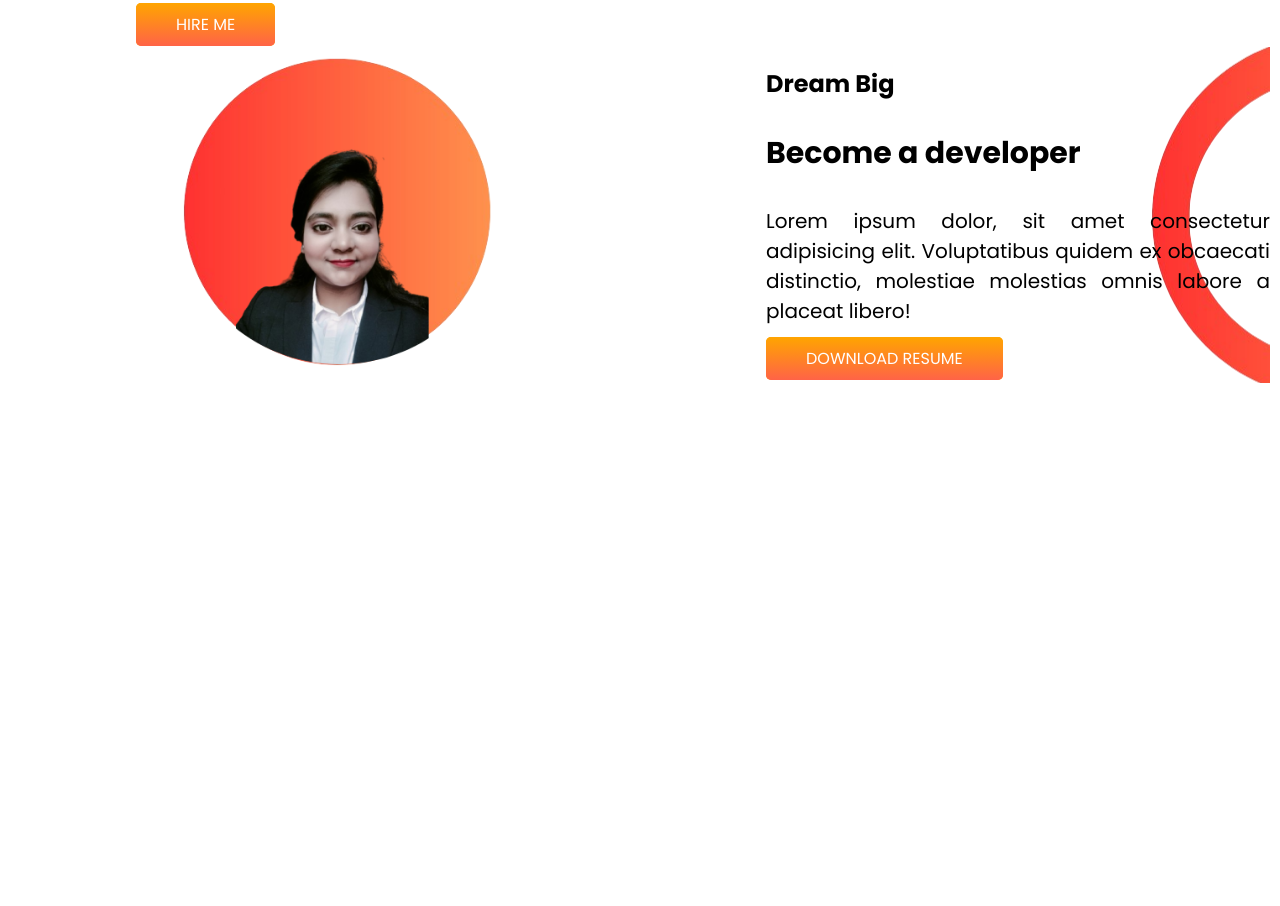
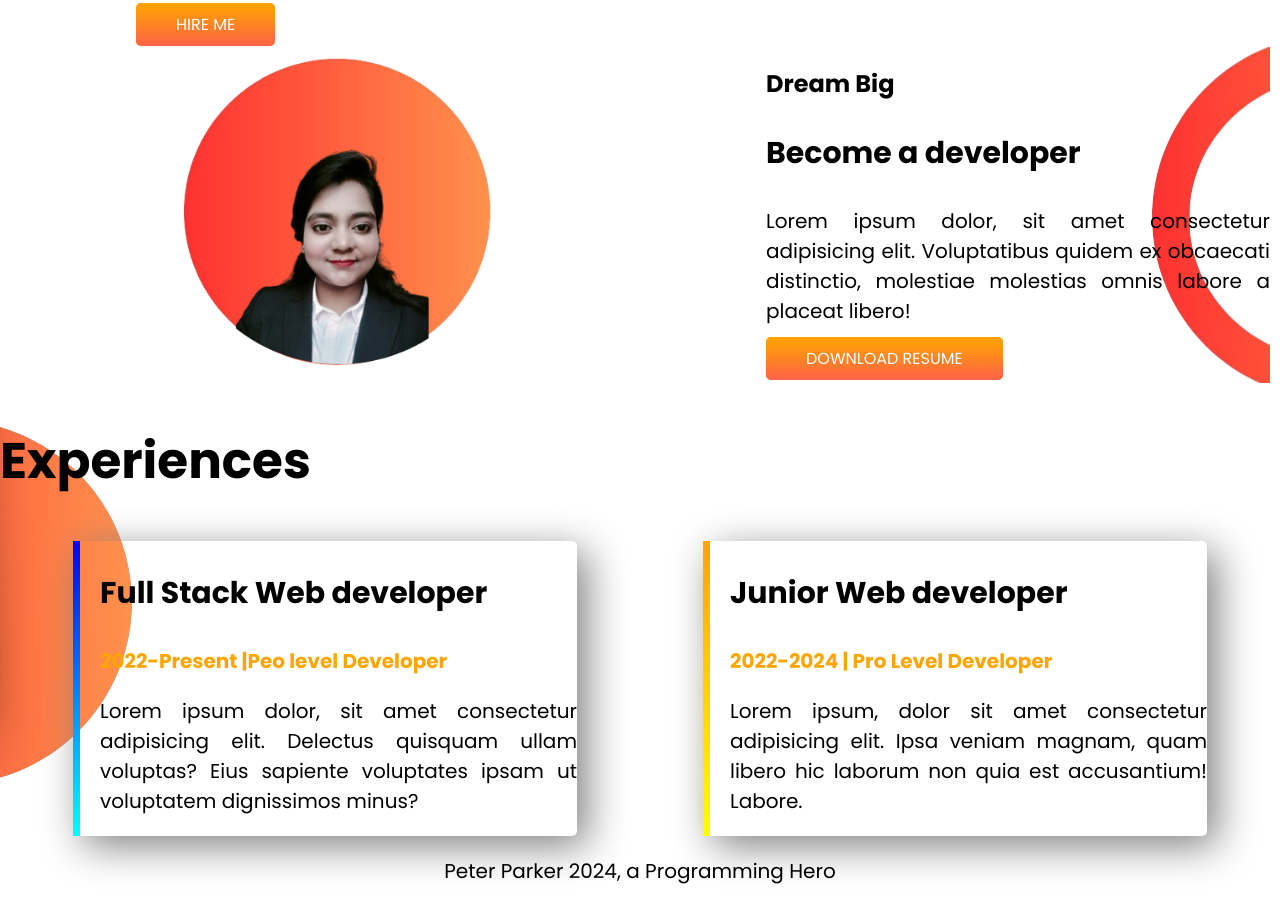
Before and after one commit to Rawnakj1208/portfolio, a plain HTML site: page index.html in a window 1280 px wide. Shown: the part 728-1634 px from the top of the page. Before the commit the page ends 1121 px from the top, so only its background shows below. Drawn offline with Linux system fonts and the light colour scheme.

Commit message:
third part added

```diff
--- a/index.html
+++ b/index.html
@@ -10,7 +10,8 @@
 <link rel="stylesheet" href="style.css">
 </head>
 <body>
- <section class="top-banner">
+ <!-- part1 -->
+ <section class="top-banner flexible-container">
     <div class="half-width">
       <h1>Welcome To</h1>
       <h1><span class="orangecolor">Rawnak Jahan </span>World</h1>
@@ -23,8 +24,8 @@
      <img src="imges/backround.png" alt="">
     </div>
 </section>
-
-<section class="dream-big">
+<!-- part2 -->
+<section class="dream-big flexible-container">
     <div class="half-width">
         <img src="imges/backround.png" alt="">
     </div>
@@ -36,5 +37,26 @@
     </div>
 
 </section>
+
+<!-- part3 -->
+
+<section class="experiance-area">
+    <h1>Experiences</h1>
+    <div class="flexible-container">
+        <div id="web-dev-exp"   class="experiance-item">
+            <h3 >Full Stack Web developer</h3>
+            <h3 class="h3small orangecolor">2022-Present |Peo level Developer</h3>
+            <p>Lorem ipsum dolor, sit amet consectetur adipisicing elit. Delectus quisquam ullam voluptas? Eius sapiente voluptates ipsam ut voluptatem dignissimos minus?</p>
+        </div>
+        <div id="web-dev-exp1" class="experiance-item">
+            <h3>Junior Web developer</h3>
+            <h3 class="h3small orangecolor">2022-2024 | Pro Level Developer</h3>
+            <p>Lorem ipsum, dolor sit amet consectetur adipisicing elit. Ipsa veniam magnam, quam libero hic laborum non quia est accusantium! Labore.</p>
+        </div>
+    </div>
+
+</section>
+<footer>
+    <p>Peter Parker 2024, a Programming Hero</p></footer>
 </body>
 </html>
--- a/style.css
+++ b/style.css
@@ -9,6 +9,10 @@ h1{
 h3{
     font-size: 30px;
 }
+
+.h3small{
+    font-size: 20px;
+}
 p{
     font-size: 20px;
     text-align: justify;
@@ -17,7 +21,7 @@ p{
     color: orange;
 }
 
-section{
+.flexible-container{
     display: flex;
     margin: 10px;
 }
@@ -52,5 +56,40 @@ section{
     background-image:url(imges/section2coener.png) ;
     background-repeat: no-repeat;
     background-position: right;
+}
+
+.experiance-area{
+    background-image: url(imges/section3side.png);
+    background-repeat: no-repeat;
+}
+/* offset-x,ofset-y,blur-redius,color */
+.experiance-item{
+    box-shadow: 10px 10px 40px gray ;
+    width: 40%;
+    margin-left:5% ;
+    margin-right: 5%;
+    padding-left: 20px;
+    border-radius:5px ;
+    border-left: 5px;
+}
+
+#web-dev-exp{
+    border-left:7px solid ;
+    border-image: linear-gradient(blue,cyan
+    );
+    border-image-slice:1 ;
 
 }
+
+#web-dev-exp1{
+    border-left:7px solid ;
+    border-image: linear-gradient(orange,yellow
+
+    );
+    border-image-slice:1 ;
+
+}
+
+footer p{
+ text-align: center;
+}
```
Also changed, not shown: imges/section3side.png (added).
